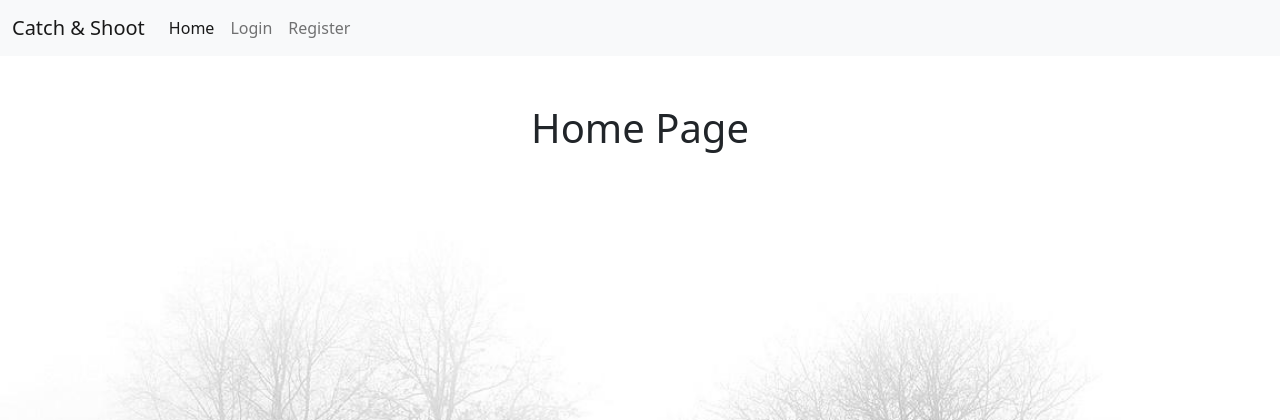
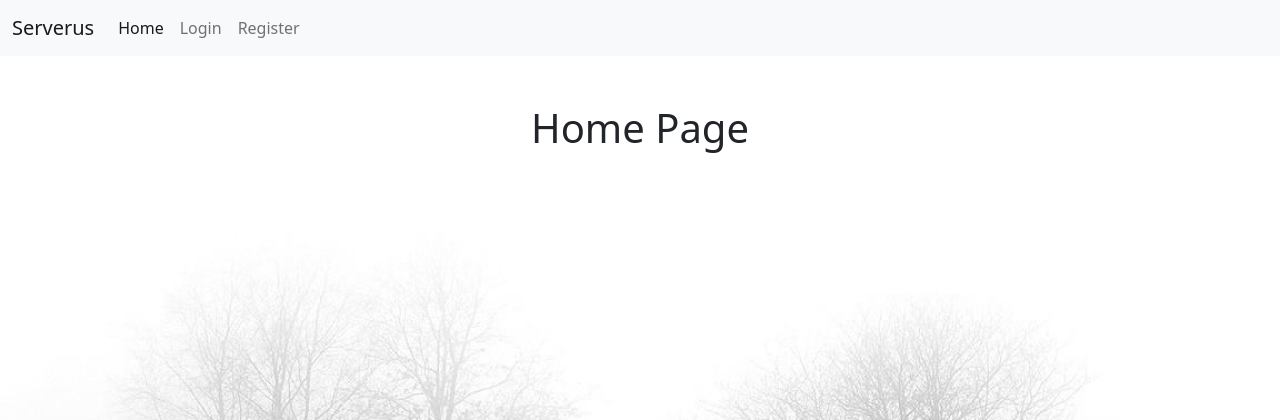
Before and after one commit to omri30000/Serverus, a Flask app: page / in a window 1280 px wide. Shown: the top 420 px of the page. Run offline with Flask 2, Linux system fonts and the light colour scheme; some libraries are stand-ins or nearby versions.

Commit message:
changed name

```diff
--- a/WebAppComponent/templates/guestBase.html
+++ b/WebAppComponent/templates/guestBase.html
@@ -26,7 +26,7 @@
     <body>
         <nav class="navbar navbar-expand-lg navbar-light bg-light">
             <div class="container-fluid">
-                <a class="navbar-brand" href="#">Catch & Shoot</a>
+                <a class="navbar-brand" href="#">Serverus</a>
                 <button class="navbar-toggler" type="button" data-bs-toggle="collapse" data-bs-target="#navbarSupportedContent" aria-controls="navbarSupportedContent" aria-expanded="false" aria-label="Toggle navigation">
                     <span class="navbar-toggler-icon"></span>
                 </button>
```
